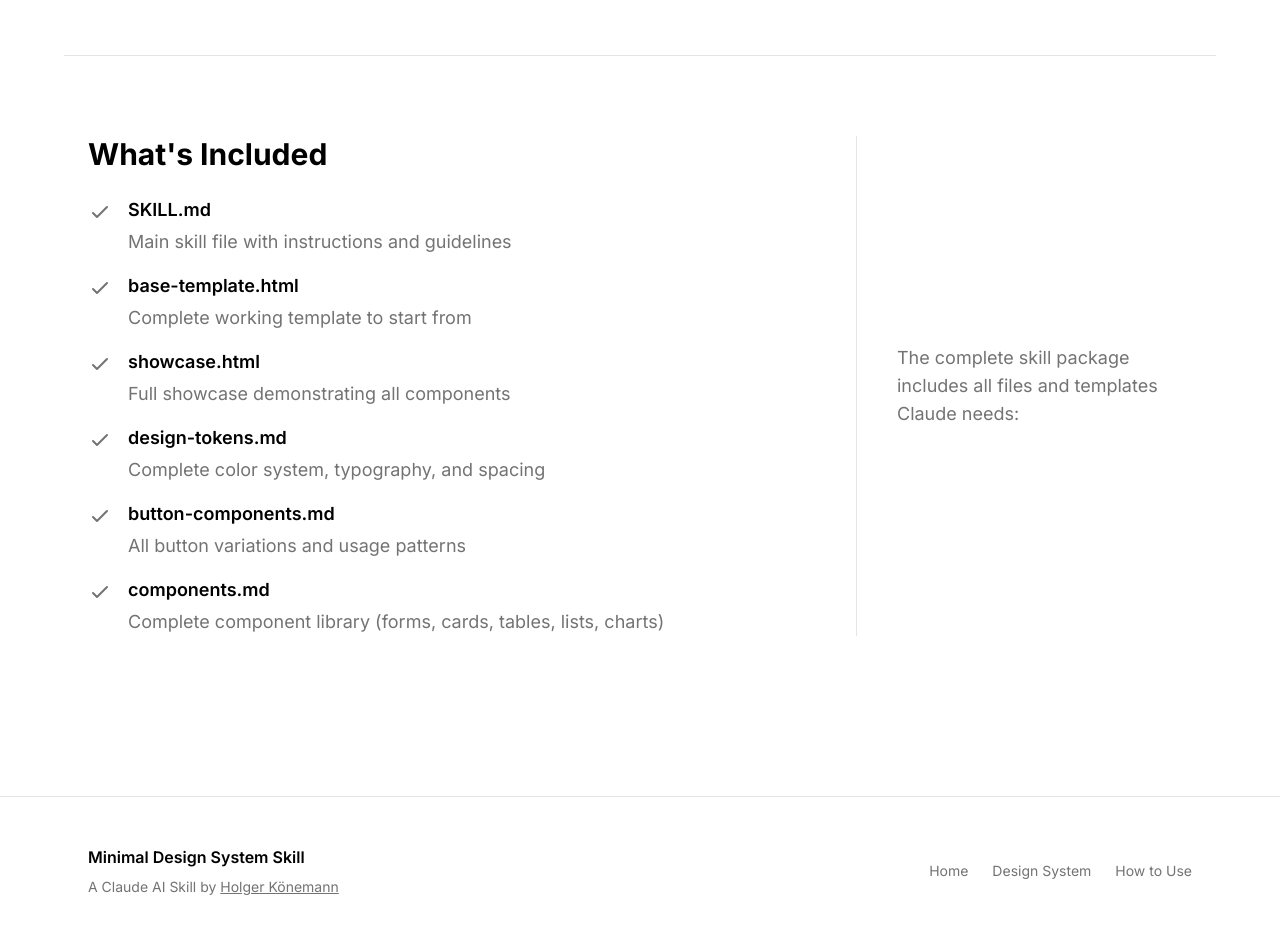
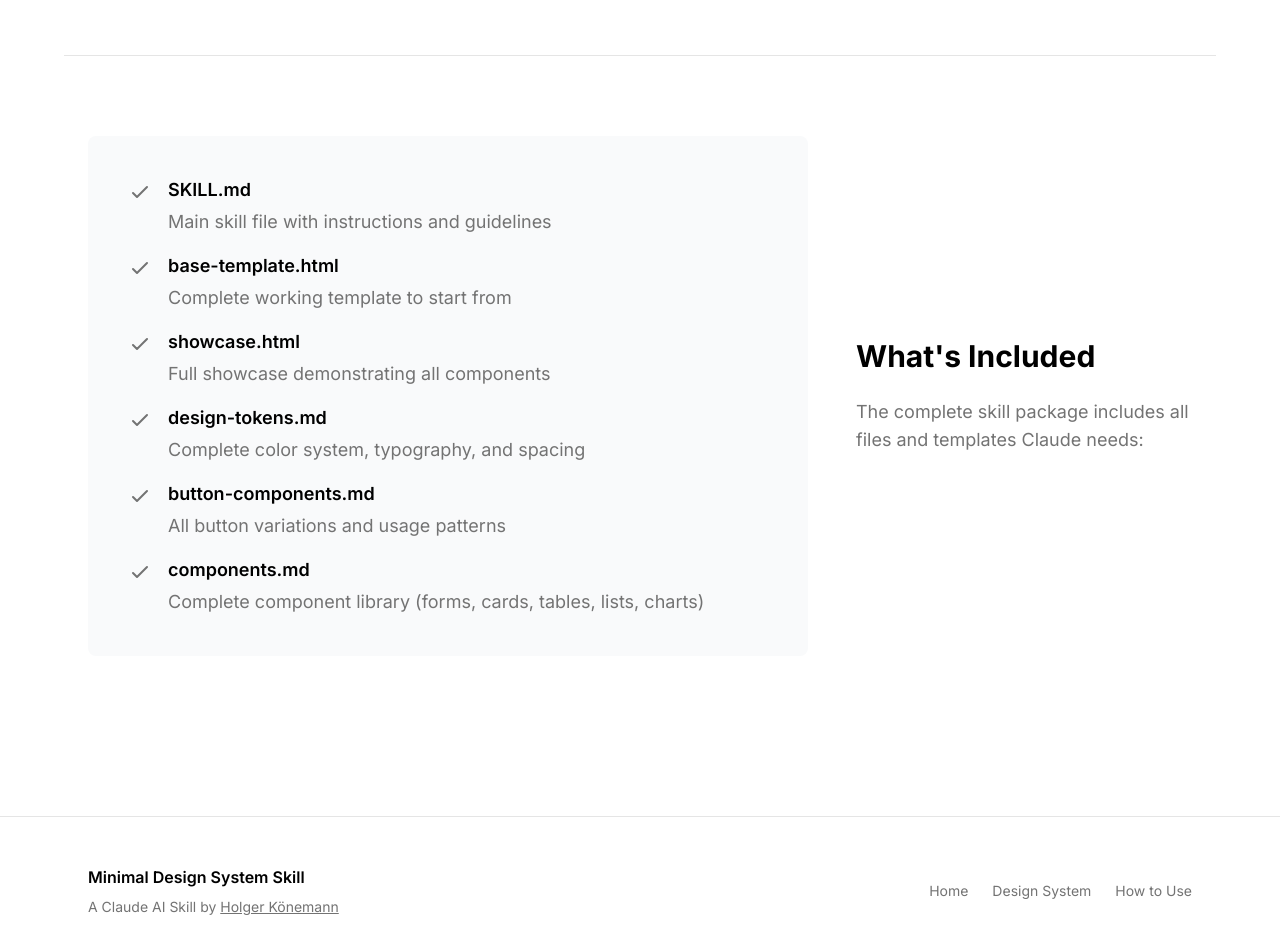
Before and after one commit to holger1411/minimal-design-system-skill, a website: page index.html in a window 1280 px wide. Shown: the part 1180-2113 px from the top of the page. Drawn offline with nearby package versions, Linux system fonts and the light colour scheme.

Commit message:
Refine What's Included section: Add gray background, move title right
Changes:
- Added gray background to list (bg-gray-50 dark:bg-gray-900/30)
- Added rounded corners (rounded-lg)
- Added padding to list box (p-10)
- Moved 'What's Included' title to right column
- Removed border-left from right column
- Right column now has title + description (flex-col justify-center)

Result:
- List has visual emphasis with gray background
- Title and description together on right side
- Clean separation without border line
- Maintains 2/3 - 1/3 grid layout

```diff
--- a/index.html
+++ b/index.html
@@ -179,8 +179,7 @@
   <section class="max-w-6xl mx-auto px-6 py-20 border-t border-[var(--color-border)]">
     <div class="grid md:grid-cols-3 gap-12">
       <!-- Left: List (2/3) -->
-      <div class="md:col-span-2">
-        <h2 class="text-3xl font-bold mb-6">What's Included</h2>
+      <div class="md:col-span-2 bg-gray-50 dark:bg-gray-900/30 rounded-lg p-10">
         <div class="space-y-4 text-lg text-[var(--color-muted)]">
           <div class="flex items-start gap-4">
             <svg class="w-6 h-6 mt-1 flex-shrink-0" fill="none" stroke="currentColor" viewBox="0 0 24 24">
@@ -239,8 +238,9 @@
         </div>
       </div>
 
-      <!-- Right: Description (1/3) -->
-      <div class="border-l border-[var(--color-border)] pl-10 flex items-center">
+      <!-- Right: Title & Description (1/3) -->
+      <div class="flex flex-col justify-center">
+        <h2 class="text-3xl font-bold mb-6">What's Included</h2>
         <p class="text-lg text-[var(--color-muted)]">
           The complete skill package includes all files and templates Claude needs:
         </p>
```
